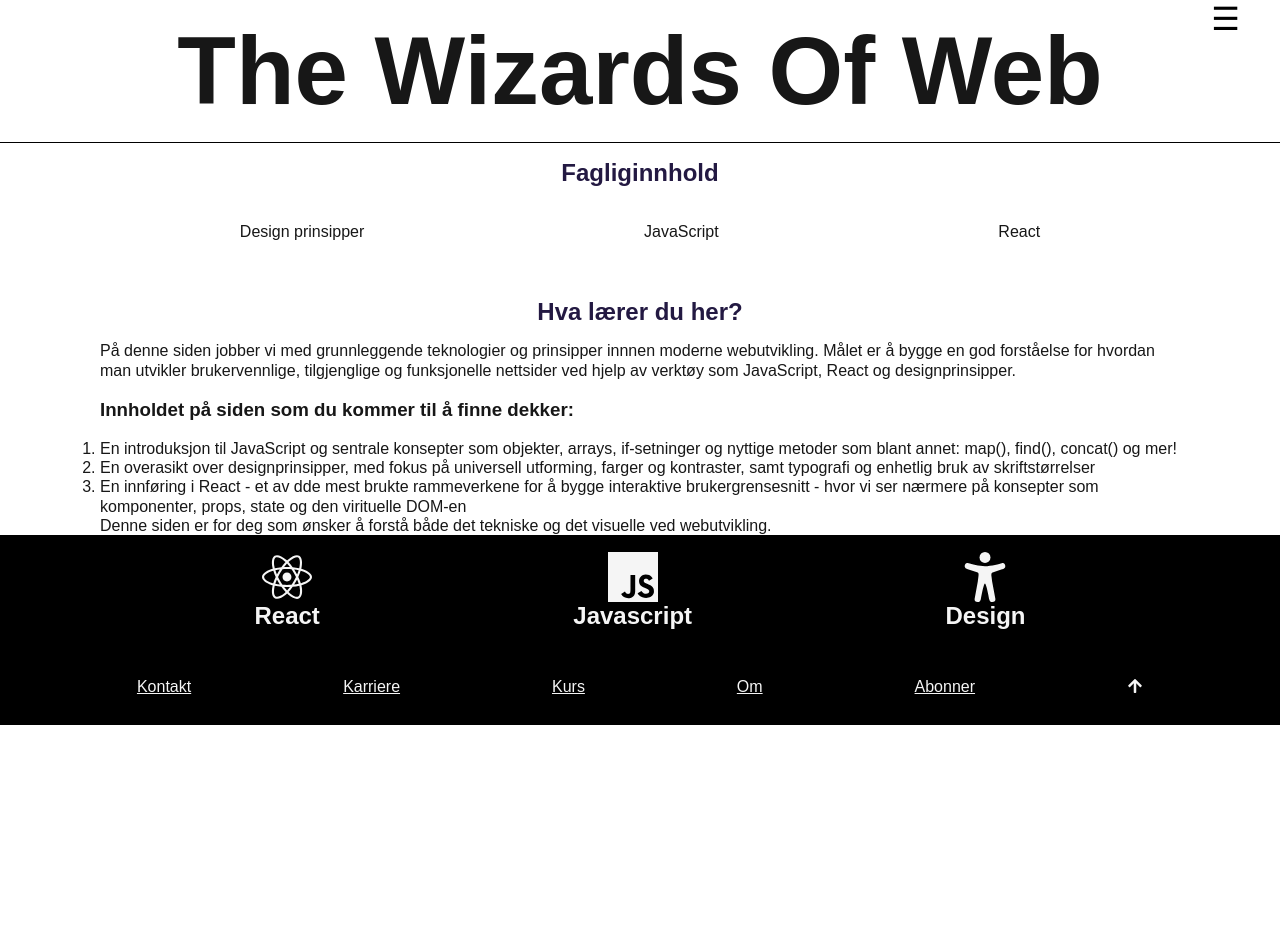
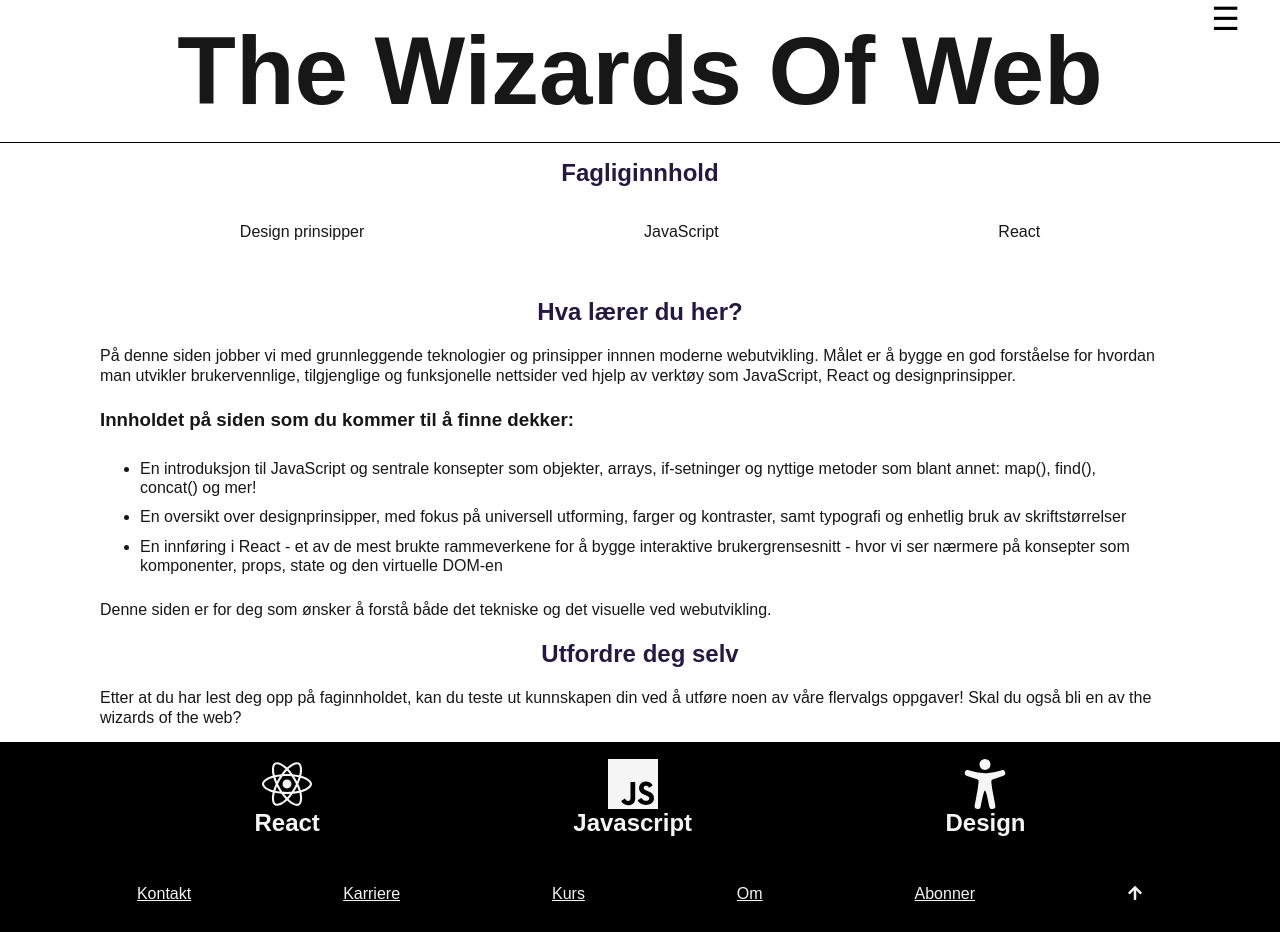
Before and after one commit to marie-cha9ne/Arbeidskrav-2---gruppe, a Next.js app: page /subject in a window 1280 px wide. Before the commit the page ends 800 px from the top, so only its background shows below. Built offline with nearby package versions, Linux system fonts and the light colour scheme.

Commit message:
Lagt til styling av faginnholds side, endret oppg2 bilde til riktig bilde

```diff
--- a/app/components/ArticleRendrer.tsx
+++ b/app/components/ArticleRendrer.tsx
@@ -12,40 +12,60 @@ export default function ArticleRenderer({ content }: Props) {
   {content.map((section, index)=> (
     <section key={index}>
       <h2 className={styles.headline}>{section.title}</h2>
-      {section.body?.map((p, i) => <p key={i}>{p}</p>)}
+
+      {section.body?.map((p, i) => <p key={i} className={styles.content}>{p}</p>)}
 {/* ^^ Hvis seksjonen har en body(Vanlig tekst avsnitt) looper vi gjennom hver tekst og rendrer det i en p-tag. */}
+
       {section.code && <Example code={section.code} className={styles.codeLine}/>}
 {/* ^^ Hvis det finnes code i seksjonen, så vises det i Example komponentet. */}
+
       {section.list && (
-        <ul>
+        <ul className={styles.lists}>
           {section.list.map((li, i) => <li key={i}>{li}</li>)}
         </ul>
       )}
 {/* ^^ Viser liste med forklaringer */}
-      {section.note && <p>{section.note}</p>}
+
+       {section.images?.map((imgSrc, i) => (
+            <img
+              key={i}
+              src={imgSrc}
+              alt={`Bilde ${i + 1} i seksjon: ${section.title}`}
+              className={styles.images}
+              />
+          ))}
+{/* ^^Viser bilder dersom det finnes i seksjonen. */}
+
+      {section.note && <p className={styles.content}>{section.note}</p>}
 {/* ^^Viser ekstra forklarings tekst dersom det finnes. */}
+
       {section.noteCode && <Example code={section.noteCode} className={styles.codeLine}/>}
 {/* ^^Viser et lite ekstra kode eksempel */}
 
       {section.subSections?.map((sub, i)=> (
         <div key={i}>
           <h3 className={styles.subHeadlines}>{sub.title}</h3>
-          {sub.body?.map((p, x) => <p key={x}>{p}</p>)}
+
+          {sub.body?.map((p, x) => <p key={x} className={styles.content}>{p}</p>)}
+
           {sub.images?.map((imgSrc, i) => (
             <img
               key={i}
               src={imgSrc}
               alt={`Bilde ${i + 1} i seksjon: ${section.title}`}
+              className={styles.subImages}
               />
           ))}
+
           {sub.code && <Example code={sub.code} className={styles.codeLine} /> }
+
           {sub.list && (
-              <ol>
+              <ul className={styles.lists}>
               {sub.list.map((li, i) => <li key={i}>{li}</li>)}
-              </ol>
+              </ul>
           )}
 
-          {sub.note && <p>{sub.note}</p>}
+          {sub.note && <p className={styles.content}>{sub.note}</p>}
         </div>
 // Her vises subseksjoner (om det finnes) som egene blokker inni hovedseksjonen.
       ))}
--- a/app/content/subJsContent.ts
+++ b/app/content/subJsContent.ts
@@ -184,5 +184,8 @@ export const subjectJsContent: ArticleSection[] =[{
       note:"Her lager vi en counter som starer på 0. While-loopen sier: 'Så lenge counter er mindre enn eller lik 5, vil loopen kjøre. Console kjører ut verdien av counter og counter øker med 1 for hver runde til den når 5. Når counter går inn for sin 6 runde er ikke betingelsen i while-loopen lenger sann, og loopen avsluttes.'"
     }
   ]
+},
+{
+  title:"Oppsummering"
 }
 ]
--- a/app/content/subMainContent.ts
+++ b/app/content/subMainContent.ts
@@ -11,11 +11,17 @@ export const subMainContent: ArticleSection[] = [
         title:"Innholdet på siden som du kommer til å finne dekker:",
         list:[
           "En introduksjon til JavaScript og sentrale konsepter som objekter, arrays, if-setninger og nyttige metoder som blant annet: map(), find(), concat() og mer!",
-          "En overasikt over designprinsipper, med fokus på universell utforming, farger og kontraster, samt typografi og enhetlig bruk av skriftstørrelser",
-          "En innføring i React -  et av dde mest brukte rammeverkene for å bygge interaktive brukergrensesnitt - hvor vi ser nærmere på konsepter som komponenter, props, state og den virituelle DOM-en",
+          "En oversikt over designprinsipper, med fokus på universell utforming, farger og kontraster, samt typografi og enhetlig bruk av skriftstørrelser",
+          "En innføring i React -  et av de mest brukte rammeverkene for å bygge interaktive brukergrensesnitt - hvor vi ser nærmere på konsepter som komponenter, props, state og den virtuelle DOM-en",
         ],
         note:"Denne siden er for deg som ønsker å forstå både det tekniske og det visuelle ved webutvikling."
-      }
-    ]
+      },
+    ],
+  },
+  {
+    title:"Utfordre deg selv",
+    body:[
+      "Etter at du har lest deg opp på faginnholdet, kan du teste ut kunnskapen din ved å utføre noen av våre flervalgs oppgaver! Skal du også bli en av the wizards of the web?"
+    ],
   }
 ]
--- a/app/subject/sub.module.css
+++ b/app/subject/sub.module.css
@@ -19,16 +19,18 @@
 
 .links:hover{
   color: #231942;
-  font-weight: bold;
   border-radius: 10px;
   box-shadow: 1px 1px 7px #BE95C4;
   padding: 5px 10px;
+  transform: scale(1.2rem);
+  transition: 0.4s ease;
 }
 
-.color{
-  padding:30px 0;
-  grid-column: 1/3;
-  text-align: center;
+.lists{
+  padding:10px 40px;
+  display: flex;
+  flex-direction: column;
+  gap:10px;
 }
 
 .codeLine{
@@ -42,3 +44,18 @@
 .subHeadlines{
   margin:20px 0;
 }
+
+.content{
+  padding: 5px 0;
+  margin: 10px 0;
+}
+
+.images{
+  width: 70%;
+  margin-left: 20%;
+}
+.subImages{
+  width:250px;
+  padding: 0 30px;
+  margin: 0 0 0 50px;
+}
```
Also changed, not shown: app/content/subDesignContent.ts (+6 -2 lines), app/content/subReactContent.ts (+10 -2 lines), public/Javascript-oppgaver/oppg2.png.
